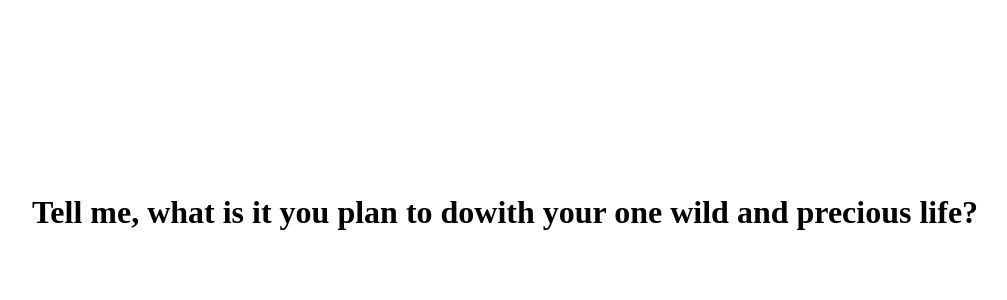
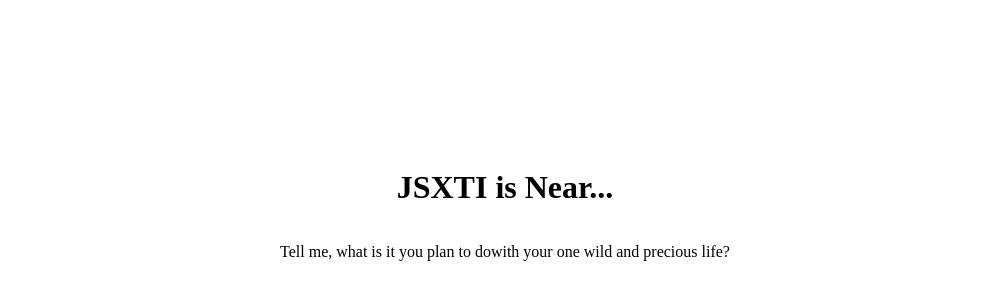
Before and after one commit to Barros263inf/clone-tabnews, a Next.js app: page / in a window 1280 px wide. Shown: the part 188-488 px from the top of the page, without its empty margins (135-1142 px from the left). Built offline with nearby package versions, Linux system fonts and the light colour scheme.

Commit message:
Celebrate the end of Milestone 0

```diff
--- a/pages/index.js
+++ b/pages/index.js
@@ -11,25 +11,14 @@ function Home() {
           justifyContent: "center",
         }}
       >
-        <h1>
+        <h1>JSXTI is Near...</h1>
+        <p>
           Tell me, what is it you plan to dowith your one wild and precious
           life?
-        </h1>
+        </p>
       </div>
     </>
   );
 }
 
-function test() {
-  console.log("test");
-}
-
-function teste() {
-  console.log("ola");
-}
-
-function teste1() {
-  console.log();
-}
-
 export default Home;
```
